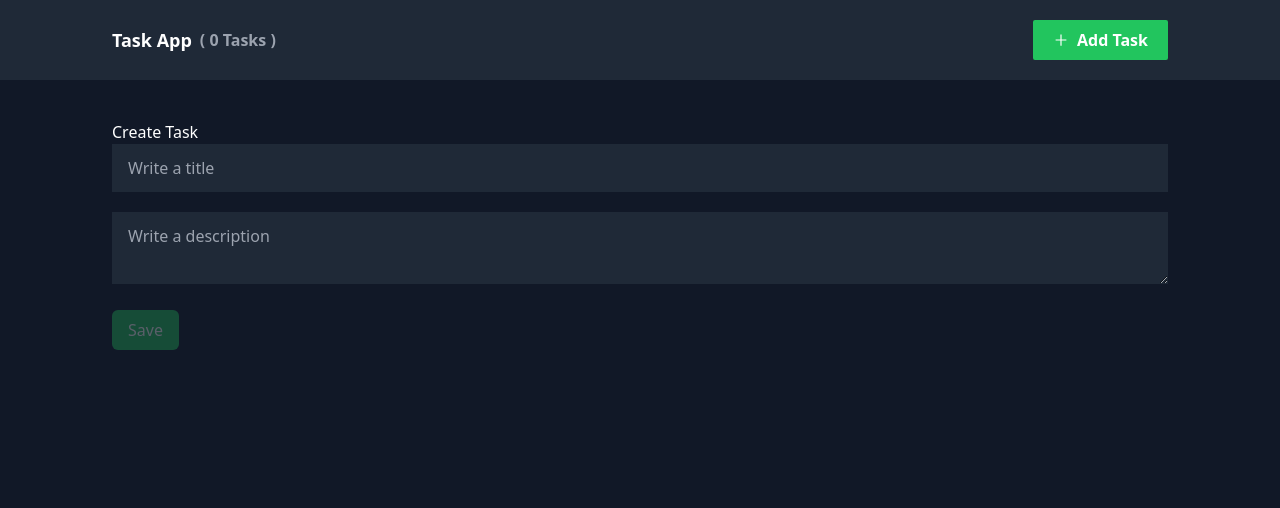
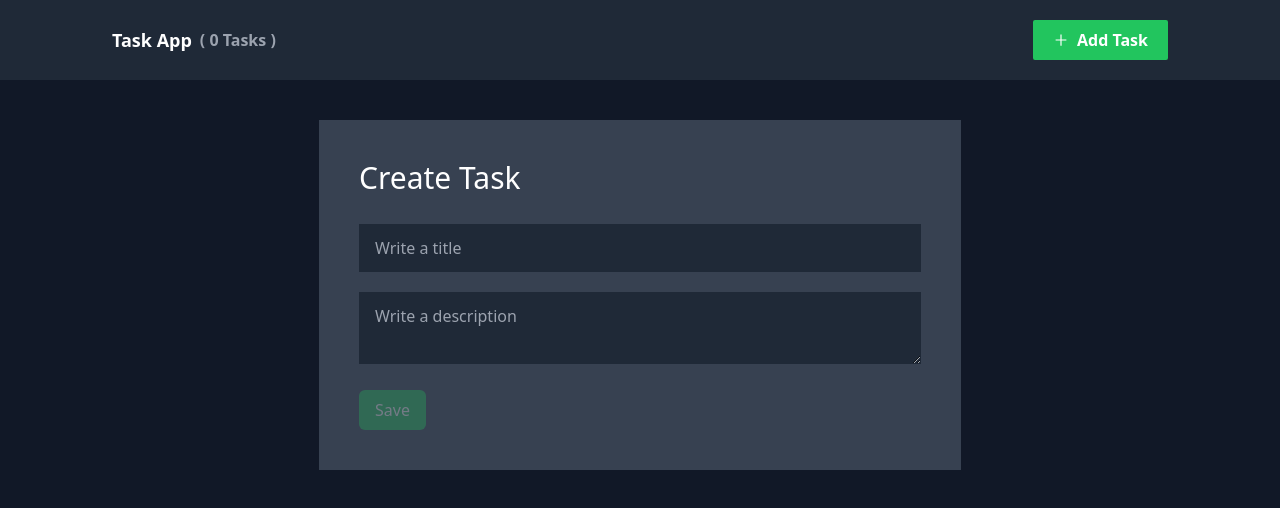
Before and after one commit to TamaCode/task_manager_nextjs, a Next.js app: page /new in a window 1280 px wide. Shown: the top 508 px of the page. Built offline with nearby package versions, Linux system fonts and the light colour scheme.

Commit message:
Le doy estilos a las cards del form de tareas

```diff
--- a/src/pages/new.js
+++ b/src/pages/new.js
@@ -34,8 +34,9 @@ const TaskFormPage = () => {
 
   return (
     <Layout>
-      <form onSubmit={handleSubmit}>
-        <h1>{query.id ? "Update Task" : "Create Task"}</h1>
+      <div className="flex justify-center items-center h-full">
+        <form onSubmit={handleSubmit} className="bg-gray-700 p-10 h-2/4">
+          <h1 className="text-3xl mb-7">{query.id ? "Update Task" : "Create Task"}</h1>
           <input
             className="bg-gray-800 focus:text-gray-100 focus:outline-none w-full py-3 px-4 mb-5"
             type="text"
@@ -59,6 +60,7 @@ const TaskFormPage = () => {
             Save
           </button>
         </form>
+      </div>
     </Layout>
   );
 };
--- a/src/styles/globals.css
+++ b/src/styles/globals.css
@@ -545,6 +545,10 @@ video {
   margin-right: 1.25rem;
 }
 
+.mb-7 {
+  margin-bottom: 1.75rem;
+}
+
 .flex {
   display: flex;
 }
@@ -555,6 +559,14 @@ video {
 
 .h-screen {
   height: 100vh;
+}
+
+.h-full {
+  height: 100%;
+}
+
+.h-2\/4 {
+  height: 50%;
 }
 
 .w-full {
@@ -636,6 +648,10 @@ video {
   background-color: rgb(185 28 28 / var(--tw-bg-opacity));
 }
 
+.p-10 {
+  padding: 2.5rem;
+}
+
 .px-3 {
   padding-left: 0.75rem;
   padding-right: 0.75rem;
@@ -700,6 +716,11 @@ video {
   line-height: 1;
 }
 
+.text-3xl {
+  font-size: 1.875rem;
+  line-height: 2.25rem;
+}
+
 .font-black {
   font-weight: 900;
 }
```
Lines whose indentation alone changed are shown as unchanged.
